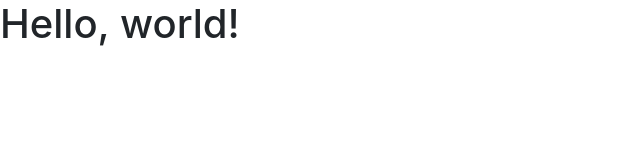
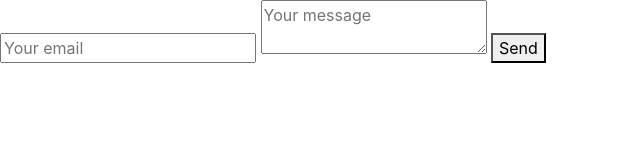
Before and after one commit to marroyo1214/marroyo1214.github.io, a plain HTML site: page index.html in a window 1280 px wide. Shown: the whole page, without its empty margins (0-640 px from the left). Drawn offline with nearby package versions, Linux system fonts and the light colour scheme.

Commit message:
Update index.html
Email test

```diff
--- a/index.html
+++ b/index.html
@@ -11,12 +11,92 @@
     <title>Contact Page</title>
   </head>
   <body>
-    <h1>Hello, world!</h1>
+<!-- 	<div class="jumbotron jumbotron-sm" style="background: #358CCE; color: #FFF; border-radius: 0px;">
+		<div class="container">
+			<div class="row">
+				<div class="col-sm-12 col-lg-12">
+					<h1 class="h1">
+						Contact us <small style="font-size: 24px;">Feel free to contact us</small></h1>
+				</div>
+			</div>
+		</div>
+	</div>
+	<div class="container">
+		<div class="row">
+			<div class="col-md-8">
+				<div class="well well-sm">
+					<form>
+					<div class="row">
+						<div class="col-md-6">
+							<div class="form-group">
+								<label for="name">
+									Name</label>
+								<input type="text" class="form-control" id="name" placeholder="Enter name" required="required" />
+							</div>
+							<div class="form-group">
+								<label for="email">
+									Email Address</label>
+								<div class="input-group">
+									<span class="input-group-addon"><span class="glyphicon glyphicon-envelope"></span>
+									</span>
+									<input type="email" class="form-control" id="email" placeholder="Enter email" required="required" /></div>
+							</div>
+							<div class="form-group">
+								<label for="subject">
+									Subject</label>
+								<select id="subject" name="subject" class="form-control" required="required">
+									<option value="na" selected="">Choose One:</option>
+									<option value="service">General Customer Service</option>
+									<option value="suggestions">Suggestions</option>
+									<option value="product">Product Support</option>
+								</select>
+							</div>
+						</div>
+						<div class="col-md-6">
+							<div class="form-group">
+								<label for="name">
+									Message</label>
+								<textarea name="message" id="message" class="form-control" rows="9" cols="25" required="required"
+									placeholder="Message"></textarea>
+							</div>
+						</div>
+						<div class="col-md-12">
+							<button type="submit" class="btn btn-primary pull-right" id="btnContactUs">
+								Send Message</button>
+						</div>
+					</div>
+					</form>
+				</div>
+			</div>
+			<div class="col-md-4">
+				<form>
+				<legend><span class="glyphicon glyphicon-globe"></span> Our office</legend>
+				<address>
+					<strong>Comcast</strong><br>
+					795 Folsom Ave, Suite 600<br>
+					San Francisco, CA 94107<br>
+					<abbr title="Phone">
+						P:</abbr>
+					(123) 456-7890
+				</address>
+				<address>
+					<strong>Dalton McLaughlin</strong><br>
+					<a href="mailto:#">matthew.arroyo1214@gmail.com</a>
+				</address>
+				</form>
+			</div>
+		</div>
+	</div> -->
 
-    <!-- Optional JavaScript -->
-    <!-- jQuery first, then Popper.js, then Bootstrap JS -->
-    <script src="https://code.jquery.com/jquery-3.2.1.slim.min.js" integrity="sha384-KJ3o2DKtIkvYIK3UENzmM7KCkRr/rE9/Qpg6aAZGJwFDMVNA/GpGFF93hXpG5KkN" crossorigin="anonymous"></script>
-    <script src="https://cdnjs.cloudflare.com/ajax/libs/popper.js/1.12.9/umd/popper.min.js" integrity="sha384-ApNbgh9B+Y1QKtv3Rn7W3mgPxhU9K/ScQsAP7hUibX39j7fakFPskvXusvfa0b4Q" crossorigin="anonymous"></script>
-    <script src="https://maxcdn.bootstrapcdn.com/bootstrap/4.0.0/js/bootstrap.min.js" integrity="sha384-JZR6Spejh4U02d8jOt6vLEHfe/JQGiRRSQQxSfFWpi1MquVdAyjUar5+76PVCmYl" crossorigin="anonymous"></script>
+<form method="POST" action="https://formspree.io/matthew.arroyo1214@gmail.com">
+  <input name="email" placeholder="Your email" type="email">
+  <textarea name="message" placeholder="Your message"></textarea>
+  <button type="submit">Send</button>
+</form>
+	<!-- Optional JavaScript -->
+	<!-- jQuery first, then Popper.js, then Bootstrap JS -->
+	<script src="https://code.jquery.com/jquery-3.2.1.slim.min.js" integrity="sha384-KJ3o2DKtIkvYIK3UENzmM7KCkRr/rE9/Qpg6aAZGJwFDMVNA/GpGFF93hXpG5KkN" crossorigin="anonymous"></script>
+	<script src="https://cdnjs.cloudflare.com/ajax/libs/popper.js/1.12.9/umd/popper.min.js" integrity="sha384-ApNbgh9B+Y1QKtv3Rn7W3mgPxhU9K/ScQsAP7hUibX39j7fakFPskvXusvfa0b4Q" crossorigin="anonymous"></script>
+	<script src="https://maxcdn.bootstrapcdn.com/bootstrap/4.0.0/js/bootstrap.min.js" integrity="sha384-JZR6Spejh4U02d8jOt6vLEHfe/JQGiRRSQQxSfFWpi1MquVdAyjUar5+76PVCmYl" crossorigin="anonymous"></script>
   </body>
 </html>
```
